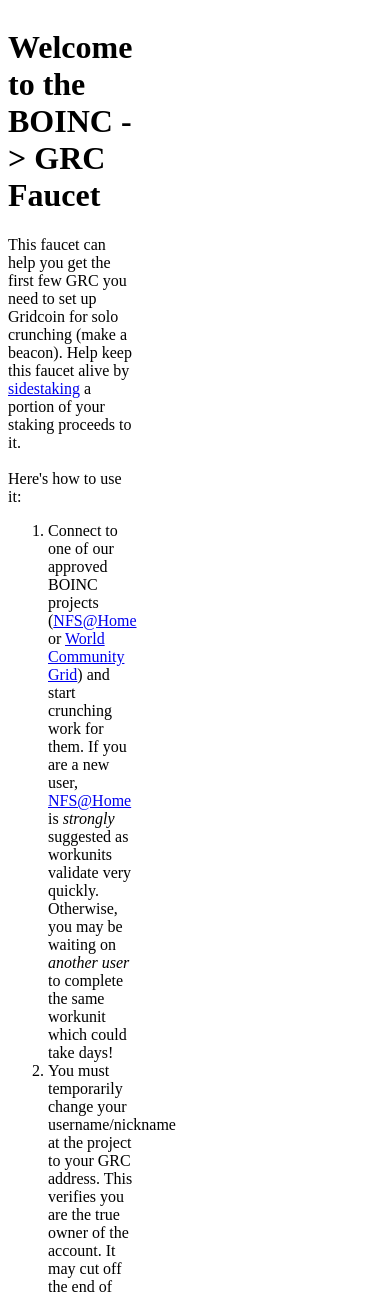
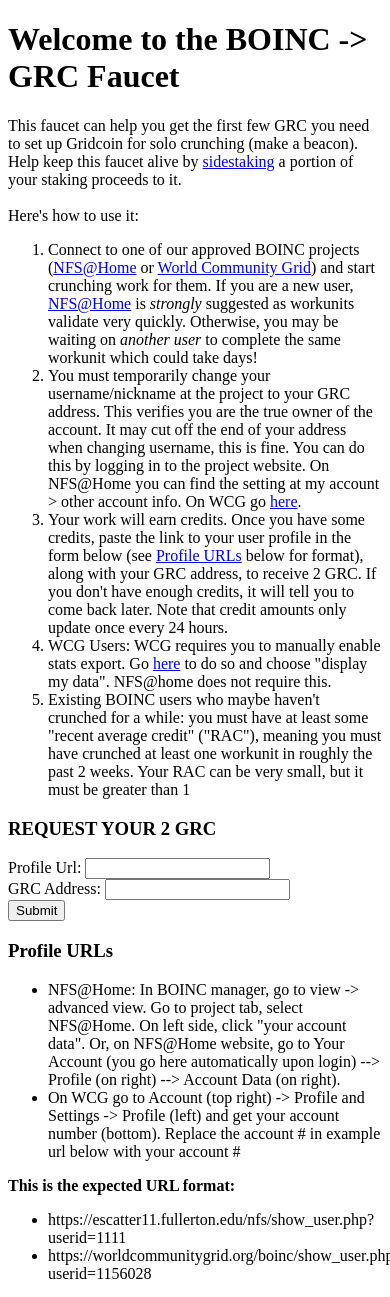
Before and after one commit to makeasnek/ScienceStatsFaucet, a Flask app: template templates/index.html in a window 390 px wide; the page is wider, and only the part inside the window is pictured. Shown: the top 1297 px of that part. Run offline with Flask 3, Linux system fonts and the light colour scheme; the template is opened without the code that fills it, so the values that code supplies are empty; parts of the project's set-up code (start-up, migrations or seed data) failed here and were passed over.

Commit message:
make page responsive

```diff
--- a/templates/index.html
+++ b/templates/index.html
@@ -22,8 +22,6 @@
 <body>
 <div align="center" id="header">
 </div>
-<div class="row">
-    <div class="column" id="middlecolumn">
         <h1>Welcome to the BOINC -> GRC Faucet</h1>
         This faucet can help you get the first few GRC you need to set up Gridcoin for solo crunching (make a beacon).
         Help keep this faucet alive by <a href="#sidestaking">sidestaking</a> a portion of your staking proceeds to it.
@@ -95,8 +93,6 @@
         </ul>
         <p>Current faucet balance: {{ BALANCE }}GRC.</p>
         <p>Total faucet uses: {{ config.TOTAL_DISPENSED }} for {{ config.TOTAL_GRC_DISPENSED }} total GRC</p>
-    </div>
-</div>
 
 <!-- Google tag (gtag.js) -->
 <script async src="https://www.googletagmanager.com/gtag/js?id=G-1T8N9C2X7T"></script>
```
